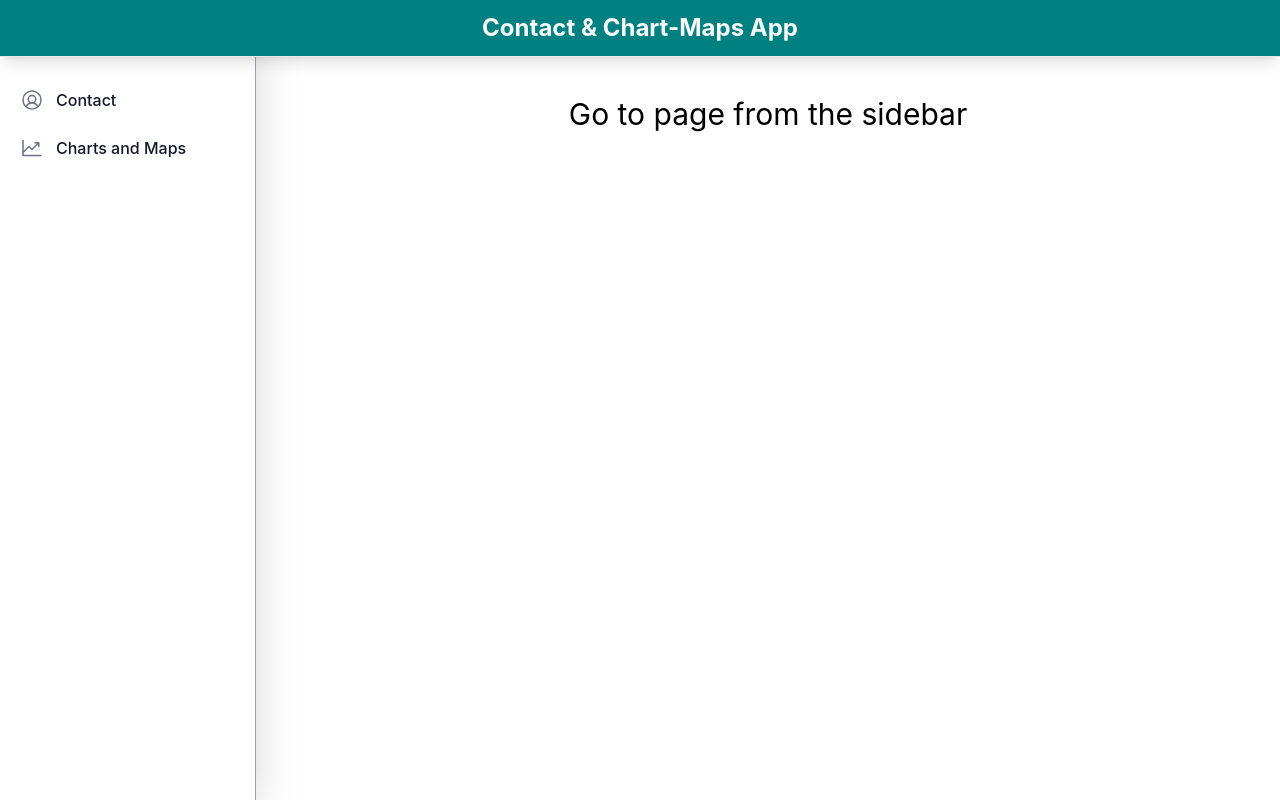
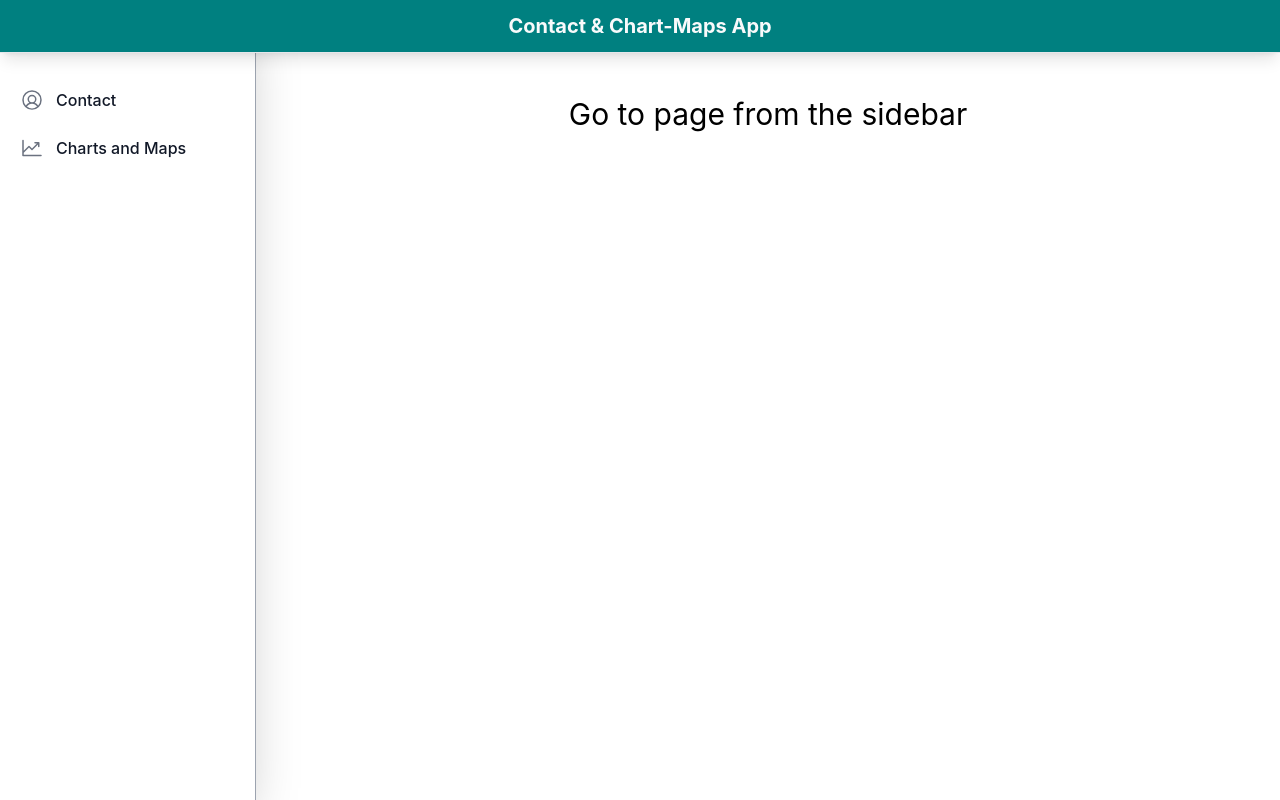
Before and after one commit to ShimantaBhuyan/contacts-chart-app, a React (Vite) app: page / in a window 1280 px wide. Built offline with nearby package versions, Linux system fonts and the light colour scheme.

Commit message:
feat: update header font size and fix for routes not working failing in production

```diff
--- a/src/App.tsx
+++ b/src/App.tsx
@@ -27,7 +27,7 @@
     <>
       <nav className="fixed top-0 z-50 w-full h-fit border-b border-gray-200 shadow-lg bg-[teal]">
         <div className="flex justify-center items-center px-3 py-3 lg:px-5">
-          <h1 className="text-2xl font-bold text-gray-50 self-center">
+          <h1 className="text-xl font-bold text-gray-50 self-center">
             {header}
           </h1>
           <button
```
Also changed, not shown: 1 other file (tests, documents, lock files or other folders).
